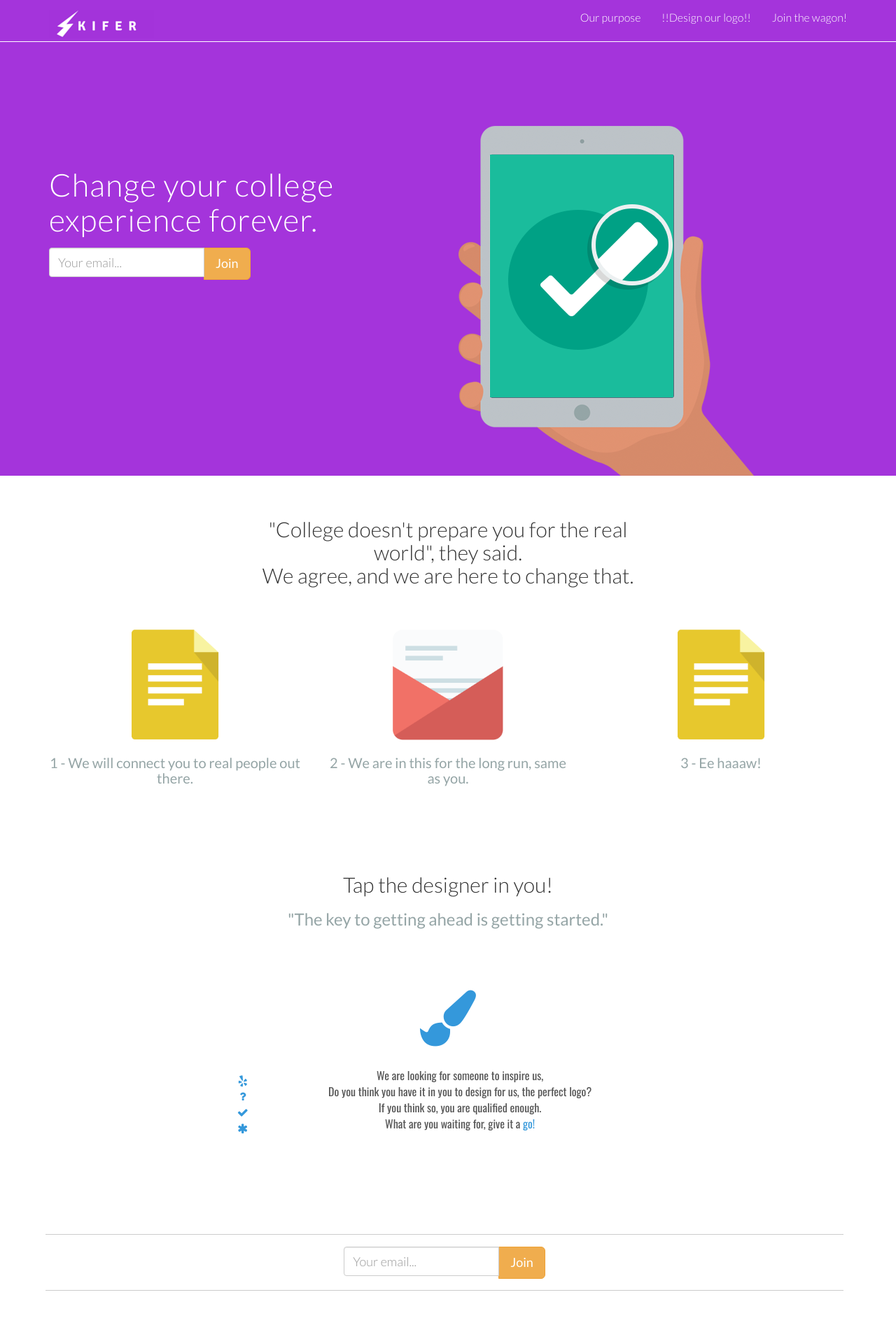
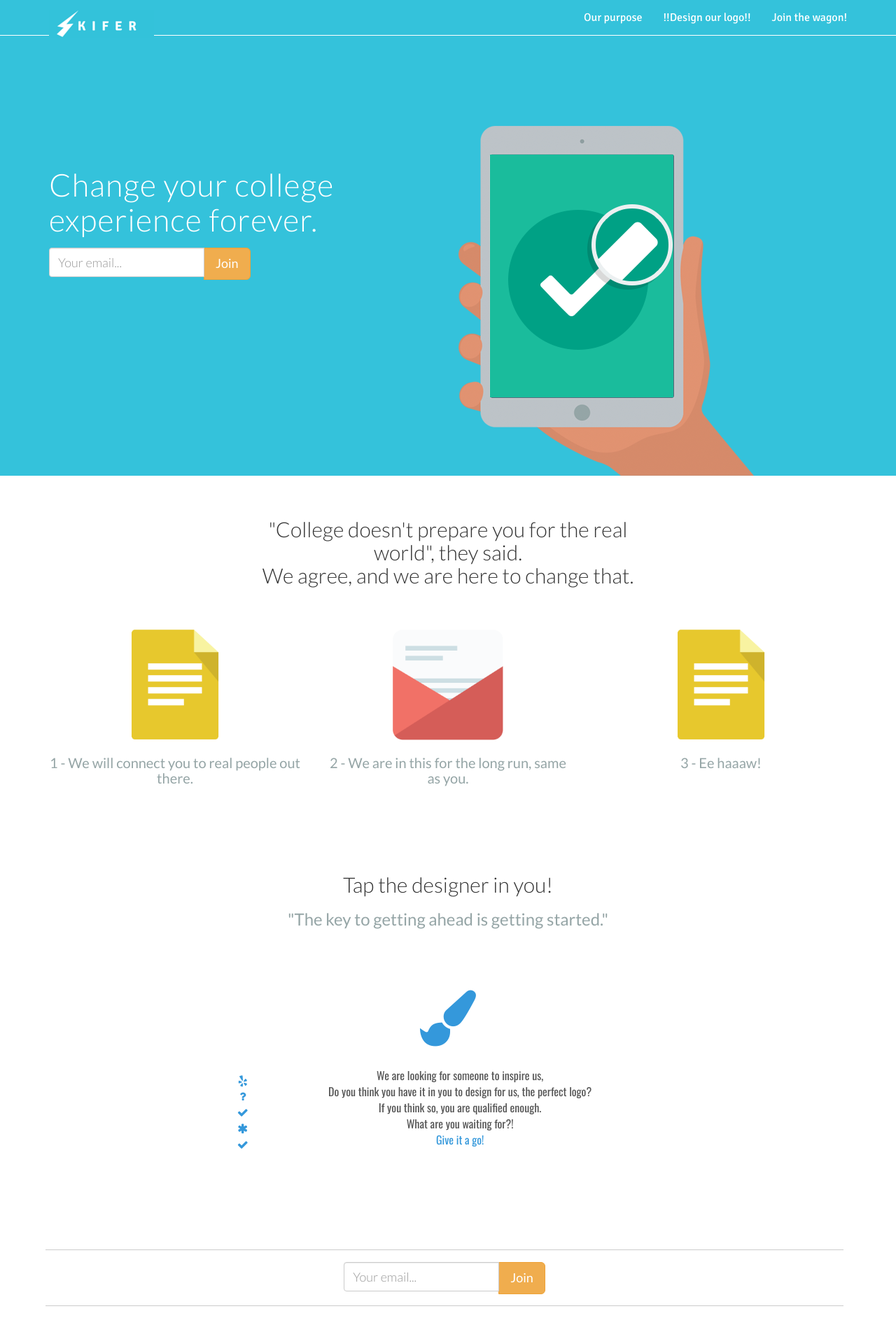
Before and after one commit to analyticalmonk/skifer_code, a Django app: template templates/flatty_landing.html in a window 1280 px wide. Shown: the top 1884 px of the page at 70% size. Run offline with Django 3.2, Linux system fonts and the light colour scheme; the template is opened without the code that fills it, so the values that code supplies are empty; some libraries are stand-ins or nearby versions; some web fonts are replaced.

Commit message:
Modified css

```diff
--- a/static/static_dirs/css/flatty.css
+++ b/static/static_dirs/css/flatty.css
@@ -89,11 +89,11 @@ a:after {
 }
 
 .navbar {
-min-height: 60px;
+min-height: 50px;
 }
 
 .navbar-default {
-	background-color: #a434db;
+	background-color: #34c2db;
 	border-color: white;
 }
 
@@ -127,7 +127,7 @@ i {
 /* HeaderWrap */
 #headerwrap {
 	/* background: url(../img/bg01.jpg) no-repeat center top; */
-	background-color: #a434db;
+	background-color: #34c2db;
 	margin-top: -20px;
 	padding-top:200px;
 	background-attachment: relative;
--- a/templates/flatty_landing.html
+++ b/templates/flatty_landing.html
@@ -26,6 +26,7 @@
     <link href='http://fonts.googleapis.com/css?family=Oswald' rel='stylesheet' type='text/css'>
     <link href='http://fonts.googleapis.com/css?family=Amaranth' rel='stylesheet' type='text/css'>
 	<link href='http://fonts.googleapis.com/css?family=Lato:300,400,900' rel='stylesheet' type='text/css'>
+	<link href='http://fonts.googleapis.com/css?family=Signika' rel='stylesheet' type='text/css'>
 
     <!-- HTML5 shim and Respond.js IE8 support of HTML5 elements and media queries -->
     <!--[if lt IE 9]>
@@ -49,9 +50,9 @@
         </div>
         <div class="navbar-collapse collapse">
           <ul class="nav navbar-nav navbar-right">
-          	<li><a href="#Details">Our purpose</a></li>
-          	<li><a href="#logo">!!Design our logo!!</a></li>
-            <li><a href="#register">Join the wagon!</a></li>
+          	<li><a href="#Details" style= "font-family:Signika">Our purpose</a></li>
+          	<li><a href="#logo" style= "font-family:Signika">!!Design our logo!!</a></li>
+            <li><a href="#register" style= "font-family:Signika">Join the wagon!</a></li>
           </ul>
         </div><!--/.nav-collapse -->
       </div>
@@ -149,8 +150,8 @@
 	              <li><i class="fa-li fa  fa-yelp"></i>We are looking for someone to inspire us,</li>
 	              <li><i class="fa-li fa fa-question"></i>Do you think you have it in you to design for us, the perfect logo?</li>
 	         	  <li><i class="fa-li fa fa-check"></i>If you think so, you are qualified enough.</li>
-	              <li><i class="fa-li fa fa-asterisk"></i>What are you waiting for, give it a
-	              	<a href = "/logodesign">go!</a></li>
+	              <li><i class="fa-li fa fa-asterisk"></i>What are you waiting for?!</li>
+	              <li><i class="fa-li fa fa-check"></i><a href = "/logodesign">Give it a go!</a></li>
 	            </ul>
           	</div>
 
--- a/templates/logodesign.html
+++ b/templates/logodesign.html
@@ -113,7 +113,7 @@
     <!-- Script to Activate the Carousel -->
     <script>
     $('.carousel').carousel({
-        interval: 15 //changes the speed
+        interval: 100000000000000 //changes the speed
     })
     </script>
 
```
Also changed, not shown: static/static_dirs/img/skiferlogo.png, 2 other files.
